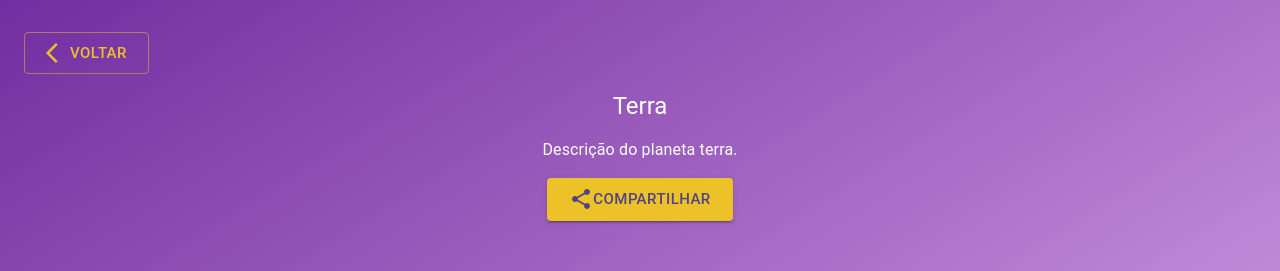
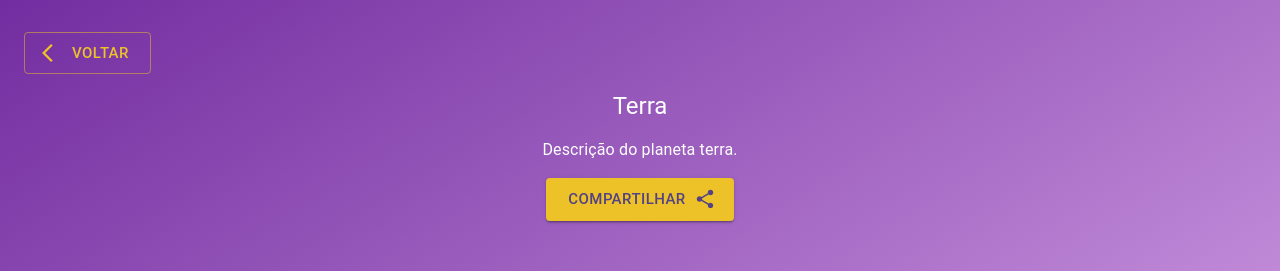
Before and after one commit to Estudante-dev/Curso-Decolando-React-Solar-Explorer, a React (Create React App) app: page /planeta/test in a window 1280 px wide. Shown: the top 271 px of the page. Built offline with nearby package versions, Linux system fonts and the light colour scheme.

Commit message:
Estilização dos icones nos botões

```diff
--- a/src/paginas/inicio.js
+++ b/src/paginas/inicio.js
@@ -17,7 +17,7 @@ export default function PaginaInicio() {
             <img className="animacaoEfeitoFlutuando" src="/img/astronauta.png" alt="Astronauta Flutuando." />
 
             <Link to="/planetas">
-                <Button variant="contained" size="large">Vamos lá <ArrowForwardIosIcon/></Button>
+                <Button variant="contained" size="large" endIcon={<ArrowForwardIosIcon/>}>Vamos lá</Button>
             </Link>
 
 
--- a/src/paginas/planeta.js
+++ b/src/paginas/planeta.js
@@ -18,7 +18,7 @@ export default function PaginaPlaneta() {
     return (<>
         <Container maxWidth="xl" className="containerMargin">
             <Link to="/planetas">
-                <Button variant="outlined" size="large"><ArrowBackIosIcon/> Voltar</Button>
+                <Button variant="outlined" size="large" startIcon={<ArrowBackIosIcon/>}>Voltar</Button>
             </Link>
 
 
@@ -34,7 +34,7 @@ export default function PaginaPlaneta() {
                 <Typography variant="body1" component="p">Descrição do planeta terra.</Typography>
 
 
-                <Button variant="contained" size="large" onClick={()=>{ ClickCompartilhar(); }}><ShareIcon/> Compartilhar</Button>
+                <Button variant="contained" size="large" endIcon={<ShareIcon/>} onClick={()=>{ ClickCompartilhar(); }}>Compartilhar</Button>
             </Stack>
         </Container>
     </>)
```
